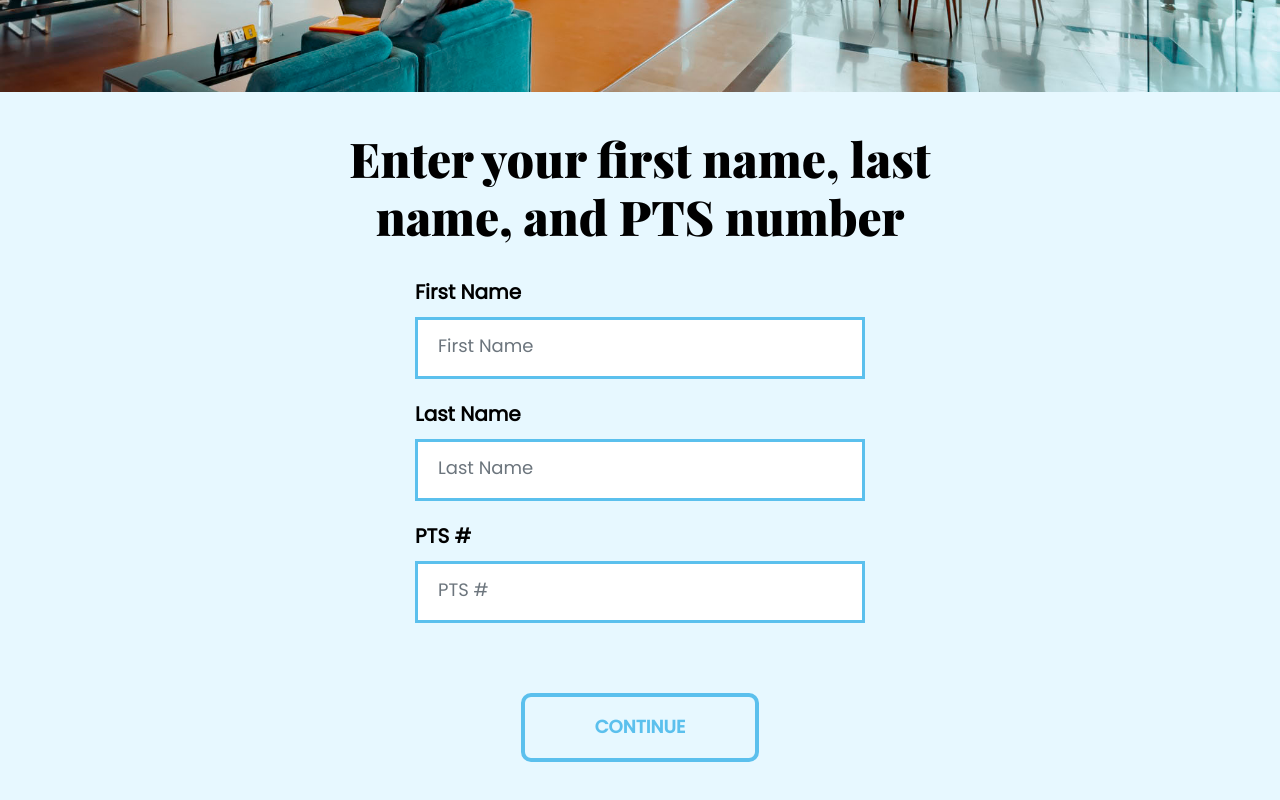
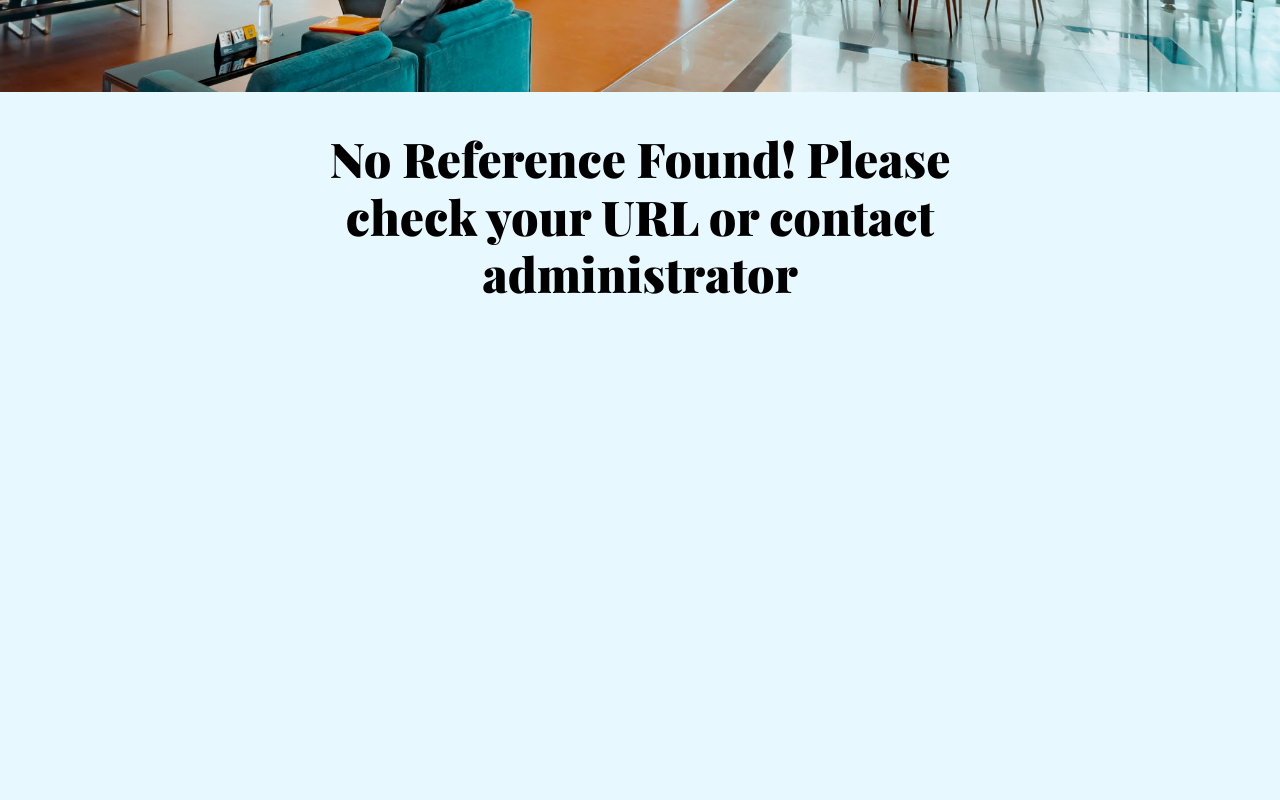
Before and after one commit to sajidali007522/innfinity-workflow, an Angular app: page / in a window 1280 px wide. Shown: the part 280-1080 px from the top of the page. After the commit the page ends 800 px from the top, so only its background shows below. Built offline with nearby package versions, Linux system fonts and the light colour scheme.

Commit message:
loader implementation of ID

```diff
--- a/src/app/wizard/step-basic/step-basic.component.html
+++ b/src/app/wizard/step-basic/step-basic.component.html
@@ -26,7 +26,7 @@
         </div>
       </div>
     </div>
-    <div class="article-footer">
+    <div class="article-footer" *ngIf="!formBuilder.initialConfig">
       <a href="javascript:void(0)" class="btn" (click)="submitForm()">{{formBuilder.DefaultActionLabel || 'Next'}}</a>
     </div>
   </div>
--- a/src/app/wizard/step-basic/step-basic.component.ts
+++ b/src/app/wizard/step-basic/step-basic.component.ts
@@ -1,4 +1,4 @@
-import { Component, OnInit } from '@angular/core';
+import {Component, OnInit, Renderer2} from '@angular/core';
 import {ActivatedRoute, Router} from "@angular/router";
 import {HttpService} from "../../http.service";
 import { FormBuilderComponent } from "../../helpers/form-builder/form-builder.component";
@@ -14,8 +14,16 @@ export class StepBasicComponent implements OnInit {
   private step;
   constructor(private _http: HttpService,
               private router: Router,
-              private activatedRoute: ActivatedRoute ) {
+              private activatedRoute: ActivatedRoute,
+              private renderer: Renderer2
+  ) {
     this.step=0;
+    this.formBuilder= {
+      initialConfig: true,
+      Controls:[
+        {"Instruction": "No Reference Found! Please check your URL or contact administrator"}
+      ]
+    }
   }
 
   ngOnInit(): void {
@@ -23,14 +31,21 @@ export class StepBasicComponent implements OnInit {
     this.activatedRoute.queryParams.subscribe(params => {
       console.log(params);
       this.ID = params["id"];
-      this._http._get('login-input.json?id='+this.ID).subscribe(
+      if(this.ID) {
+        this.renderer.setAttribute(document.body, 'class', 'loader');
+        this._http._get('login-input.json?id=' + this.ID).subscribe(
           // this._http._get('workflow?ModelOnly=true&id='+this.ID).subscribe(
           response => {
             console.log(response);
             this.formBuilder = response;
           },
-        err => {}
+          err => {
+          },
+          () => {
+            this.renderer.setAttribute(document.body, 'class', '');
+          }
         )
+      }
     });
   }
 
@@ -38,6 +53,7 @@ export class StepBasicComponent implements OnInit {
     console.log(this.formBuilder);
     if (this.inputValidated()) {
       this.step++;
+      this.renderer.setAttribute(document.body, 'class', 'loader');
       this._http._get('workflow.json').subscribe(
       // this._http._post('ContinueWorkflowModelOnly', this.formBuilder).subscribe(
         response => {
@@ -45,6 +61,9 @@ export class StepBasicComponent implements OnInit {
           this.formBuilder = response[this.step];
         },
         err => {
+        },
+        () => {
+          this.renderer.setAttribute(document.body, 'class', '');
         }
       )
     }
```
Lines whose indentation alone changed are shown as unchanged.
